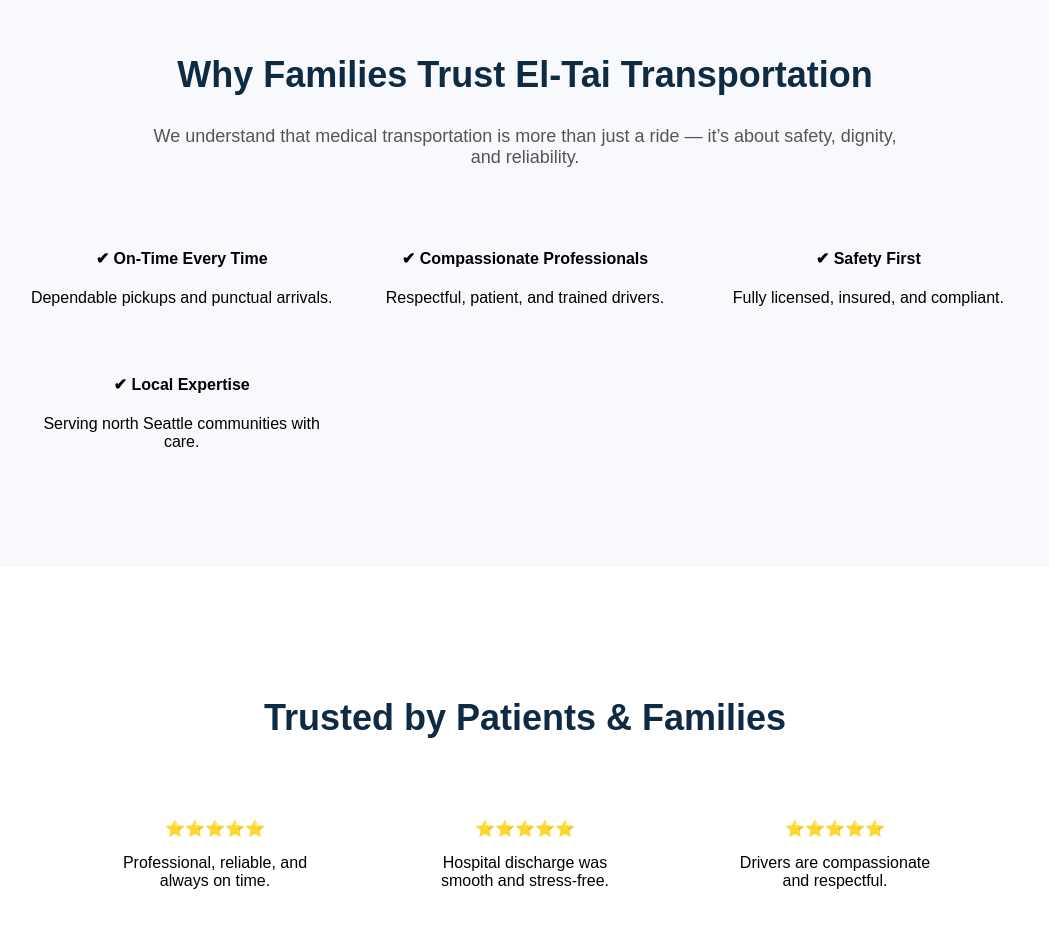
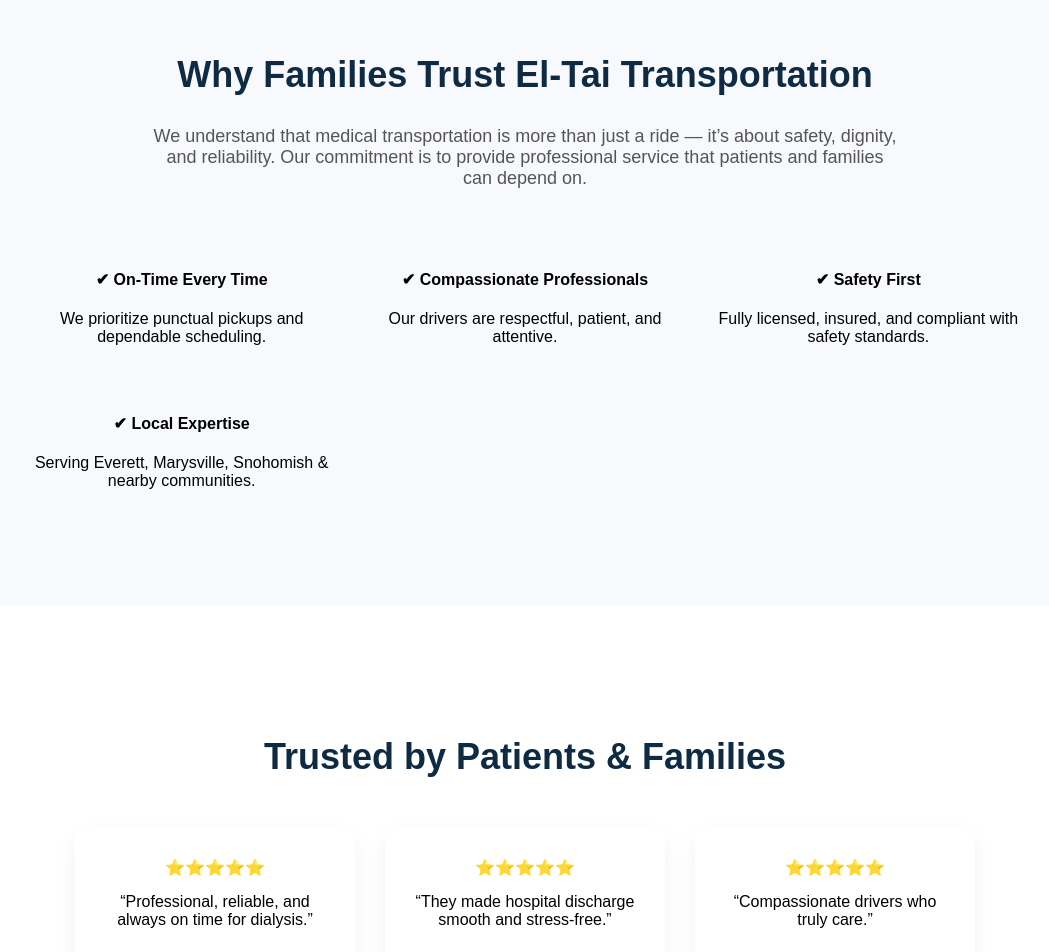
Before and after one commit to WillieKM/el-tai-nemt-v2, a Next.js app: page / in a window 1280 px wide. Shown: the part 800-1752 px from the top of the page, without its empty margins (115-1164 px from the left). Built offline with nearby package versions, Linux system fonts and the light colour scheme.

Commit message:
Update page.tsx
retest

```diff
--- a/app/page.tsx
+++ b/app/page.tsx
@@ -14,19 +14,21 @@ export default function HomePage() {
           background: "#0F2A43",
           color: "white",
           textAlign: "center",
-          padding: "160px 20px"
+          padding: "160px 20px",
         }}
       >
         <h1 style={{ fontSize: "48px", marginBottom: "25px" }}>
           Reliable Non-Emergency Medical Transportation in Everett, Marysville & Snohomish
         </h1>
 
-        <p style={{
+        <p
+          style={{
             maxWidth: "720px",
             margin: "0 auto 35px auto",
             fontSize: "18px",
-          opacity: 0.95
-        }}>
+            opacity: 0.95,
+          }}
+        >
           El-Tai Transportation provides safe, punctual, and compassionate
           medical transportation services throughout Everett, Marysville,
           Snohomish, and surrounding communities.
@@ -42,7 +44,7 @@ export default function HomePage() {
               textDecoration: "none",
               color: "#0F2A43",
               fontWeight: 600,
-              marginRight: "15px"
+              marginRight: "15px",
             }}
           >
             Request Transportation
@@ -56,7 +58,7 @@ export default function HomePage() {
               borderRadius: "8px",
               textDecoration: "none",
               color: "white",
-              fontWeight: 600
+              fontWeight: 600,
             }}
           >
             Call 469-407-5588
@@ -69,101 +71,119 @@ export default function HomePage() {
       </section>
 
       {/* WHY CHOOSE US */}
-      <section style={{
+      <section
+        style={{
           background: "#F7F9FC",
           padding: "100px 20px",
-        textAlign: "center"
-      }}>
+          textAlign: "center",
+        }}
+      >
         <h2 style={{ fontSize: "36px", marginBottom: "30px", color: "#0F2A43" }}>
           Why Families Trust El-Tai Transportation
         </h2>
 
-        <p style={{
+        <p
+          style={{
             maxWidth: "750px",
             margin: "0 auto 60px auto",
             color: "#555",
-          fontSize: "18px"
-        }}>
+            fontSize: "18px",
+          }}
+        >
           We understand that medical transportation is more than just a ride —
-          it’s about safety, dignity, and reliability.
+          it’s about safety, dignity, and reliability. Our commitment is to
+          provide professional service that patients and families can depend on.
         </p>
 
-        <div style={{
+        <div
+          style={{
             display: "grid",
             gridTemplateColumns: "repeat(auto-fit, minmax(240px, 1fr))",
             gap: "30px",
             maxWidth: "1000px",
-          margin: "0 auto"
-        }}>
+            margin: "0 auto",
+          }}
+        >
           <div>
             <h4>✔ On-Time Every Time</h4>
-            <p>Dependable pickups and punctual arrivals.</p>
+            <p>We prioritize punctual pickups and dependable scheduling.</p>
           </div>
 
           <div>
             <h4>✔ Compassionate Professionals</h4>
-            <p>Respectful, patient, and trained drivers.</p>
+            <p>Our drivers are respectful, patient, and attentive.</p>
           </div>
 
           <div>
             <h4>✔ Safety First</h4>
-            <p>Fully licensed, insured, and compliant.</p>
+            <p>Fully licensed, insured, and compliant with safety standards.</p>
           </div>
 
           <div>
             <h4>✔ Local Expertise</h4>
-            <p>Serving north Seattle communities with care.</p>
+            <p>Serving Everett, Marysville, Snohomish & nearby communities.</p>
           </div>
         </div>
       </section>
 
       {/* TESTIMONIALS */}
-      <section style={{ padding: "100px 20px", textAlign: "center" }}>
+      <section
+        style={{
+          padding: "100px 20px",
+          textAlign: "center",
+        }}
+      >
         <h2 style={{ fontSize: "36px", marginBottom: "50px", color: "#0F2A43" }}>
           Trusted by Patients & Families
         </h2>
 
-        <div style={{
+        <div
+          style={{
             display: "grid",
             gridTemplateColumns: "repeat(auto-fit, minmax(260px, 1fr))",
             gap: "30px",
             maxWidth: "900px",
-          margin: "0 auto"
-        }}>
-          <div style={{ background: "white", padding: "30px", borderRadius: "10px" }}>
+            margin: "0 auto",
+          }}
+        >
+          <div style={{ background: "white", padding: "30px", borderRadius: "10px", boxShadow: "0 10px 25px rgba(0,0,0,0.05)" }}>
             ⭐⭐⭐⭐⭐
-            <p>Professional, reliable, and always on time.</p>
+            <p>“Professional, reliable, and always on time for dialysis.”</p>
           </div>
 
-          <div style={{ background: "white", padding: "30px", borderRadius: "10px" }}>
+          <div style={{ background: "white", padding: "30px", borderRadius: "10px", boxShadow: "0 10px 25px rgba(0,0,0,0.05)" }}>
             ⭐⭐⭐⭐⭐
-            <p>Hospital discharge was smooth and stress-free.</p>
+            <p>“They made hospital discharge smooth and stress-free.”</p>
           </div>
 
-          <div style={{ background: "white", padding: "30px", borderRadius: "10px" }}>
+          <div style={{ background: "white", padding: "30px", borderRadius: "10px", boxShadow: "0 10px 25px rgba(0,0,0,0.05)" }}>
             ⭐⭐⭐⭐⭐
-            <p>Drivers are compassionate and respectful.</p>
+            <p>“Compassionate drivers who truly care.”</p>
           </div>
         </div>
       </section>
 
       {/* SERVICE AREA */}
-      <section style={{
+      <section
+        style={{
           background: "#F7F9FC",
           padding: "100px 20px",
-        textAlign: "center"
-      }}>
+          textAlign: "center",
+        }}
+      >
         <h2 style={{ fontSize: "36px", marginBottom: "30px", color: "#0F2A43" }}>
           Proudly Serving North of Seattle
         </h2>
 
-        <p style={{
+        <p
+          style={{
             maxWidth: "750px",
             margin: "0 auto 40px auto",
             fontSize: "18px",
-          color: "#555"
-        }}>
-          Everett • Marysville • Snohomish • Surrounding Communities
+            color: "#555",
+          }}
+        >
+          Serving Everett, Marysville, Snohomish, and surrounding communities.
         </p>
 
         <a
@@ -174,7 +194,7 @@ export default function HomePage() {
             borderRadius: "8px",
             textDecoration: "none",
             color: "white",
-            fontWeight: 600
+            fontWeight: 600,
           }}
         >
           View Service Areas
@@ -182,7 +202,12 @@ export default function HomePage() {
       </section>
 
       {/* FINAL CTA */}
-      <section style={{ padding: "100px 20px", textAlign: "center" }}>
+      <section
+        style={{
+          padding: "100px 20px",
+          textAlign: "center",
+        }}
+      >
         <h2 style={{ fontSize: "32px", marginBottom: "20px" }}>
           Need Medical Transportation Today?
         </h2>
@@ -199,7 +224,7 @@ export default function HomePage() {
             borderRadius: "8px",
             textDecoration: "none",
             color: "#0F2A43",
-            fontWeight: 600
+            fontWeight: 600,
           }}
         >
           Request Transportation
```
Lines whose indentation alone changed are shown as unchanged.
